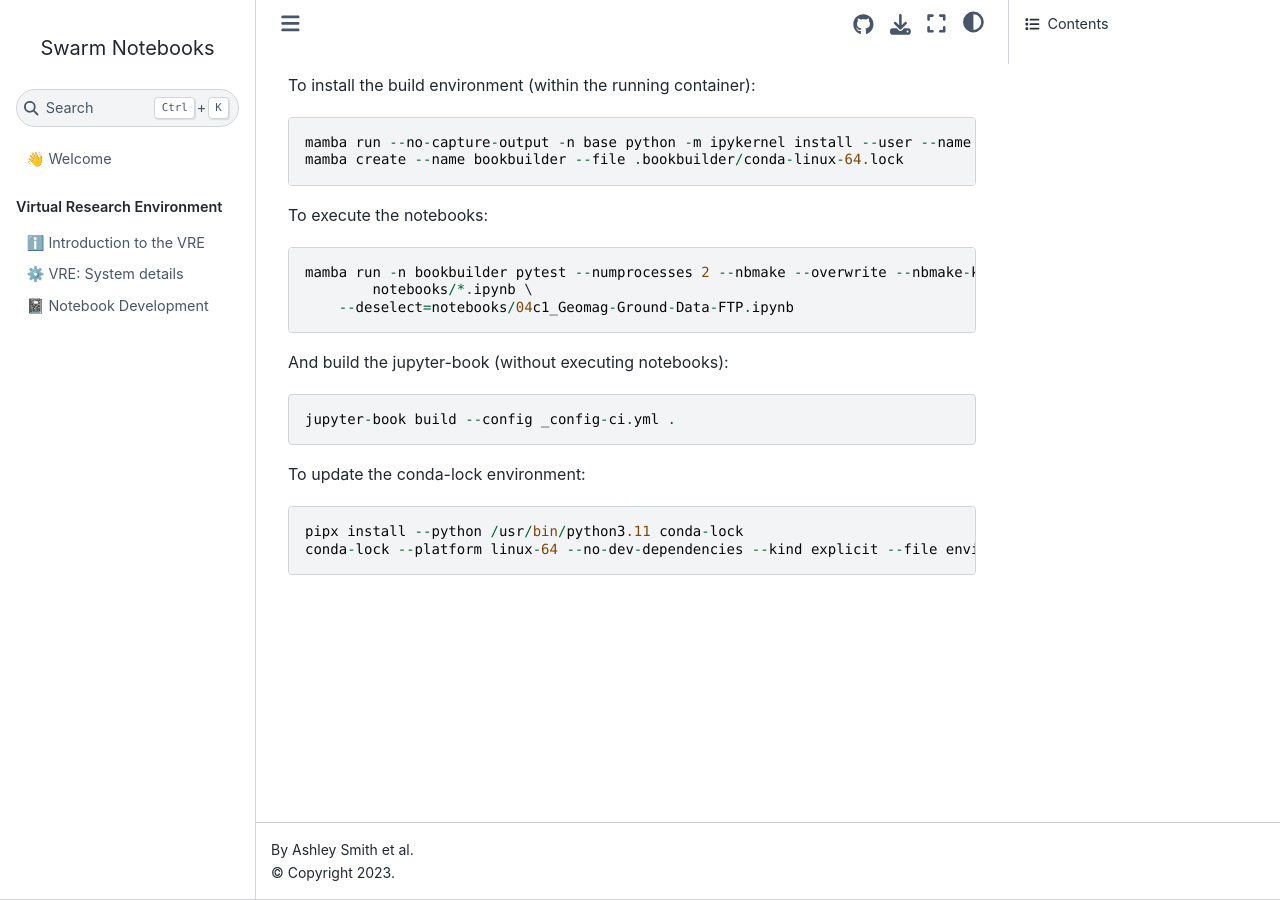
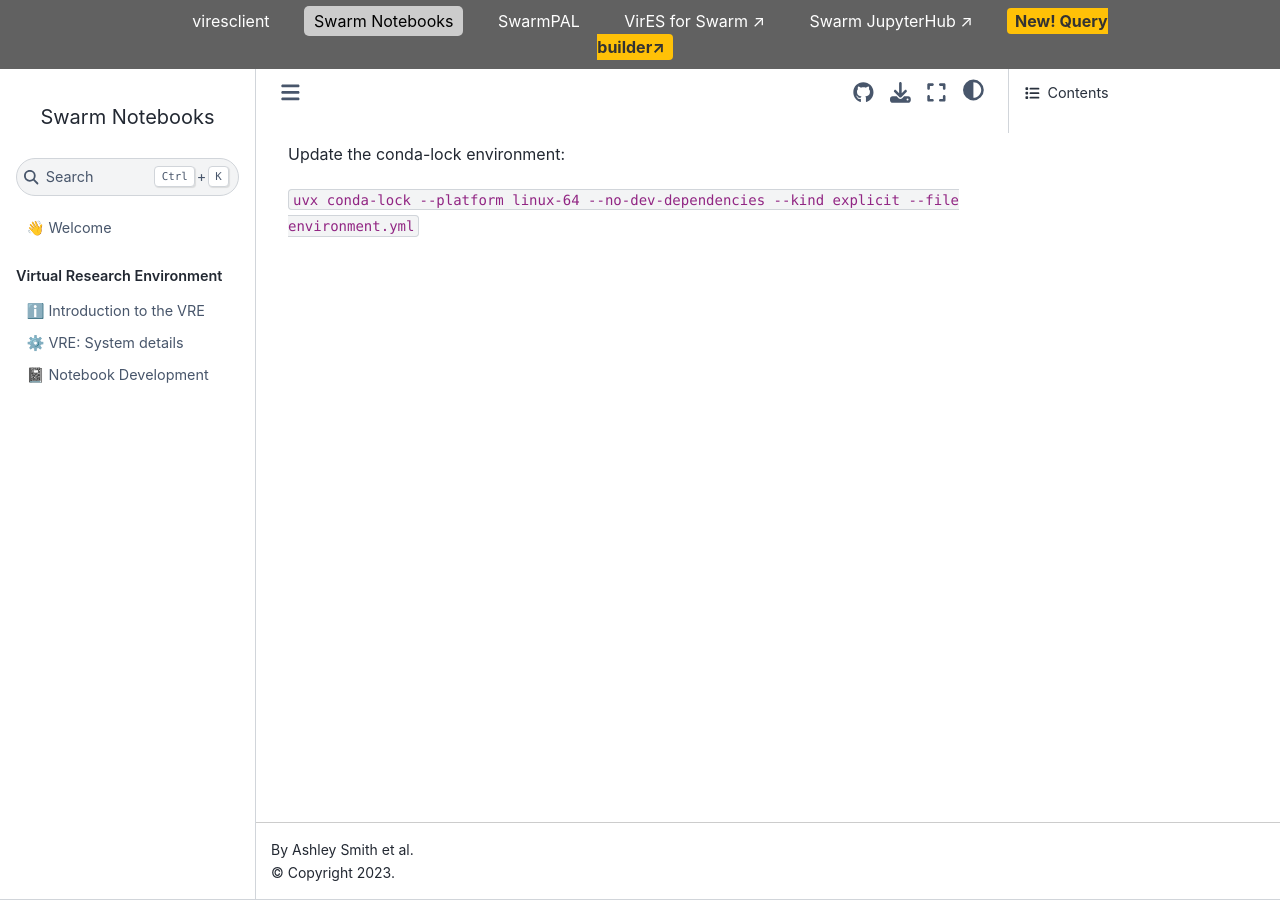
Before and after one commit to Swarm-DISC/Swarm_notebooks, a Jupyter Book: the page built from .bookbuilder/README.md, in a window 1280 px wide. Built offline with Jupyter Book 1.0.4 settings and Sphinx 7.4.7 and the Sphinx Book theme 1.1.4, drawn with Linux system fonts in a browser that asks for light colours; pages that are not in the unit, such as notebooks, are missing from menus.

````diff
--- a/.bookbuilder/README.md
+++ b/.bookbuilder/README.md
@@ -1,24 +1,3 @@
-To install the build environment (within the running container):
+Update the conda-lock environment:
 
-```
-mamba run --no-capture-output -n base python -m ipykernel install --user --name base
-mamba create --name bookbuilder --file .bookbuilder/conda-linux-64.lock
-```
-
-To execute the notebooks:
-```
-mamba run -n bookbuilder pytest --numprocesses 2 --nbmake --overwrite --nbmake-kernel=base \
-	notebooks/*.ipynb \
-    --deselect=notebooks/04c1_Geomag-Ground-Data-FTP.ipynb
-```
-
-And build the jupyter-book (without executing notebooks):
-```
-jupyter-book build --config _config-ci.yml .
-```
-
-To update the conda-lock environment:
-```
-pipx install --python /usr/bin/python3.11 conda-lock
-conda-lock --platform linux-64 --no-dev-dependencies --kind explicit --file environment.yml
-```
+`uvx conda-lock --platform linux-64 --no-dev-dependencies --kind explicit --file environment.yml`
--- a/_config.yml
+++ b/_config.yml
@@ -1,5 +1,9 @@
 # Book settings
 # Learn more at https://jupyterbook.org/customize/config.html
+# This config builds the book without executing the notebooks first
+# Execute notebooks first using nbmake, e.g.:
+# pytest --numprocesses 2 --nbmake --overwrite
+# (See .github/workflows/deploy.yml)
 
 title: Swarm Notebooks
 author: "Ashley Smith et al."
@@ -7,9 +11,7 @@
 only_build_toc_files: true
 
 execute:
-  execute_notebooks: cache
-  run_in_temp: true
-  timeout: 120
+  execute_notebooks: off
 
 launch_buttons:
   notebook_interface        : jupyterlab
@@ -28,6 +30,51 @@
   home_page_in_navbar       : true
   comments:
     hypothesis              : true
+  announcement: '
+    <div class="custom-header-container">
+        <div>
+            <a href="https://viresclient.readthedocs.io" class="link">viresclient</a>
+
+            <a href="" class="link-selected">Swarm Notebooks</a>
+            <a href="https://swarmpal.readthedocs.io" class="link">SwarmPAL</a>
+            <a href="https://vires.services" target="_blank" class="link">VirES for Swarm ↗</a>
+            <a href="https://vre.vires.services" target="_blank" class="link">Swarm JupyterHub ↗</a>
+            <a href="https://dev.swarmdisc.org/dashboards/vires-query" target="_blank" class="link link-highlight">New! Query builder↗</a>
+        </div>
+    </div>
+
+    <style>
+        .custom-header-container {}
+
+        .custom-header-container .link {
+            margin: 0 10px;
+            padding: 5px 10px;
+            text-decoration: none;
+            color: white;
+        }
+
+        .custom-header-container .link:hover {
+            color: #1e90ff !important;
+        }
+
+        .custom-header-container .link-highlight {
+            background-color: #ffc107;
+            color: #333 !important;
+            border-radius: 4px;
+            font-weight: bold;
+            padding: 3px 8px;
+        }
+
+        .custom-header-container .link-selected {
+            margin: 0 10px;
+            padding: 5px 10px;
+            text-decoration: none;
+            background-color: #ccc;
+            color: black;
+            border-radius: 5px;
+        }
+    </style>
+  '
 
 # See https://jupyterbook.org/content/content-blocks.html
 parse:
````
Also changed, not shown: README.md (+26 -4 lines), _config-ci-master.yml (deleted, +0 -77 lines), _config-ci-staging.yml (deleted, +0 -77 lines), 4 other files.
